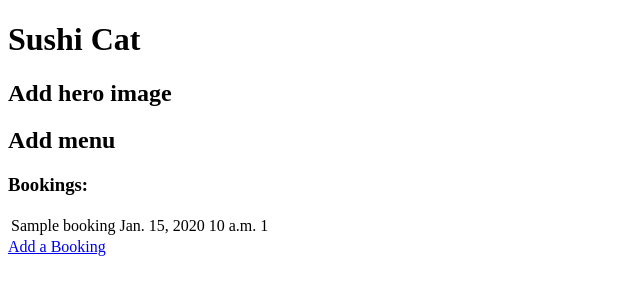
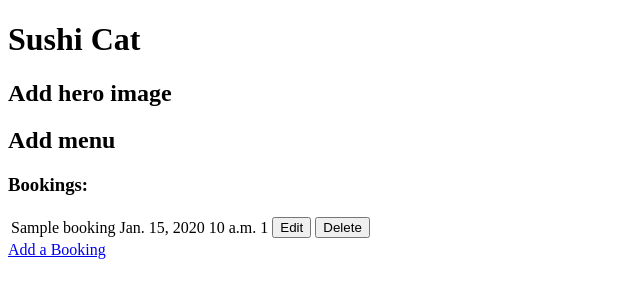
Before and after one commit to MadeleineWalder/SushiCat, a Django app: page / in a window 1280 px wide. Shown: the top 300 px of the page, without its empty margins (0-640 px from the left). Run offline with Django 3.2, Linux system fonts and the light colour scheme; tables that the repository leaves empty hold one stand-in row (values such as "Sample post").

Commit message:
Add ability to edit and delete bookings completing CRUD

```diff
--- a/restaurant/templates/restaurant/restaurant_bookings.html
+++ b/restaurant/templates/restaurant/restaurant_bookings.html
@@ -18,6 +18,16 @@
             <td> {{ booking.date }} </td>
             <td> {{ booking.time }} </td>
             <td> {{ booking.number_of_people }} </td>
+            <td>
+                <a href="/edit/{{ booking.id }}">
+                    <button>Edit</button>
+                </a>
+            </td>
+            <td>
+                <a href="/delete/{{ booking.id }}">
+                    <button>Delete</button>
+                </a>
+            </td>
         </tr>
         {% empty %}
         <tr><td>You have no bookings.</td></tr>
--- a/restaurant/views.py
+++ b/restaurant/views.py
@@ -1,4 +1,4 @@
-from django.shortcuts import render, redirect
+from django.shortcuts import render, redirect, get_object_or_404
 from .models import Booking
 from .forms import BookingForm
 
@@ -24,3 +24,23 @@ def add_bookings(request):
         'form': form
     }
     return render(request, 'restaurant/add_bookings.html', context)
+
+
+def edit_booking(request, booking_id):
+    booking = get_object_or_404(Booking, id=booking_id)
+    if request.method == 'POST':
+        form = BookingForm(request.POST, instance=booking)
+        if form.is_valid():
+            form.save()
+            return redirect('get_bookings_list')
+    form = BookingForm(instance=booking)
+    context = {
+        'form': form
+    }
+    return render(request, 'restaurant/edit_booking.html', context)
+
+
+def delete_booking(request, booking_id):
+    booking = get_object_or_404(Booking, id=booking_id)
+    booking.delete()
+    return redirect('get_bookings_list')
--- a/sushi_cat/urls.py
+++ b/sushi_cat/urls.py
@@ -15,11 +15,13 @@ Including another URLconf
 """
 from django.contrib import admin
 from django.urls import path
-from restaurant.views import get_bookings_list, add_bookings
+from restaurant import views
 
 
 urlpatterns = [
     path('admin/', admin.site.urls),
-    path('', get_bookings_list, name='get_bookings_list'),
-    path('add', add_bookings, name='add'),
+    path('', views.get_bookings_list, name='get_bookings_list'),
+    path('add', views.add_bookings, name='add'),
+    path('edit/<booking_id>', views.edit_booking, name='edit'),
+    path('delete/<booking_id>', views.delete_booking, name='delete'),
 ]
```
Also changed, not shown: restaurant/templates/restaurant/edit_booking.html (added, +21 -0 lines).
